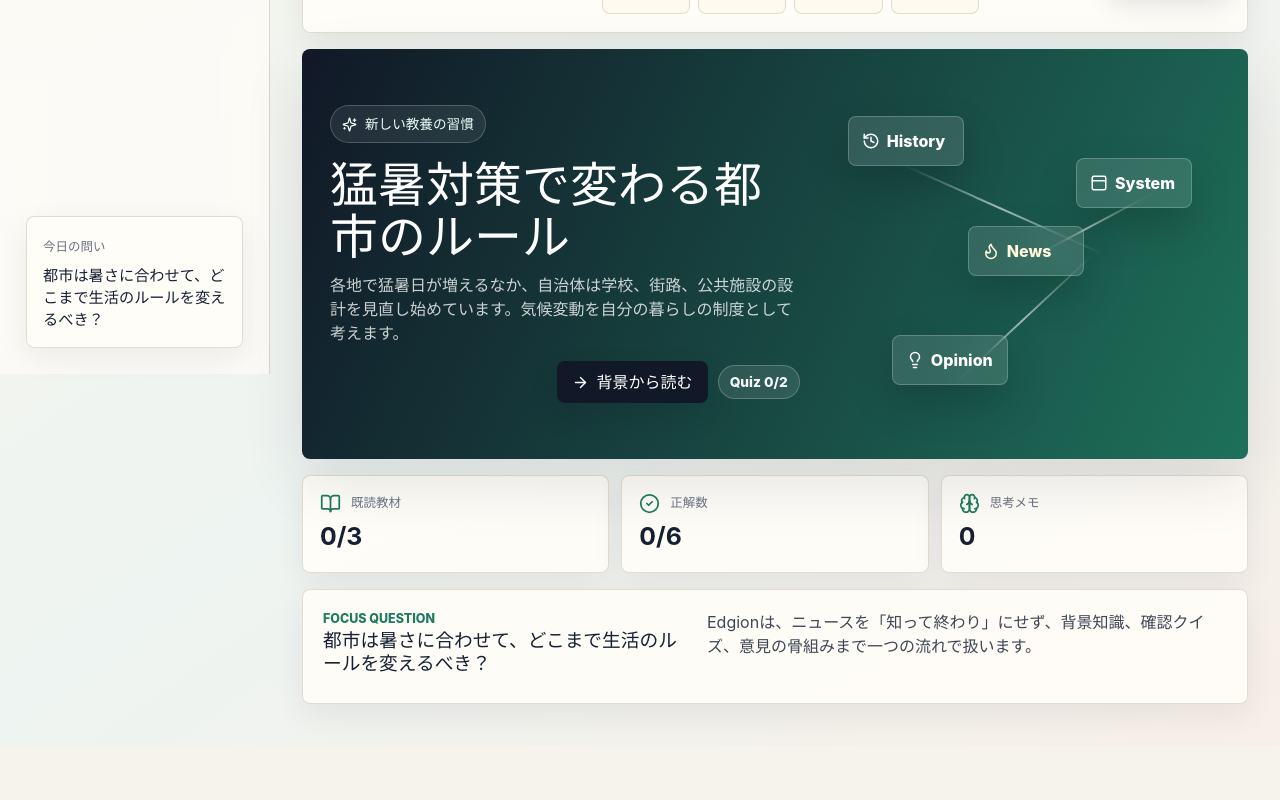
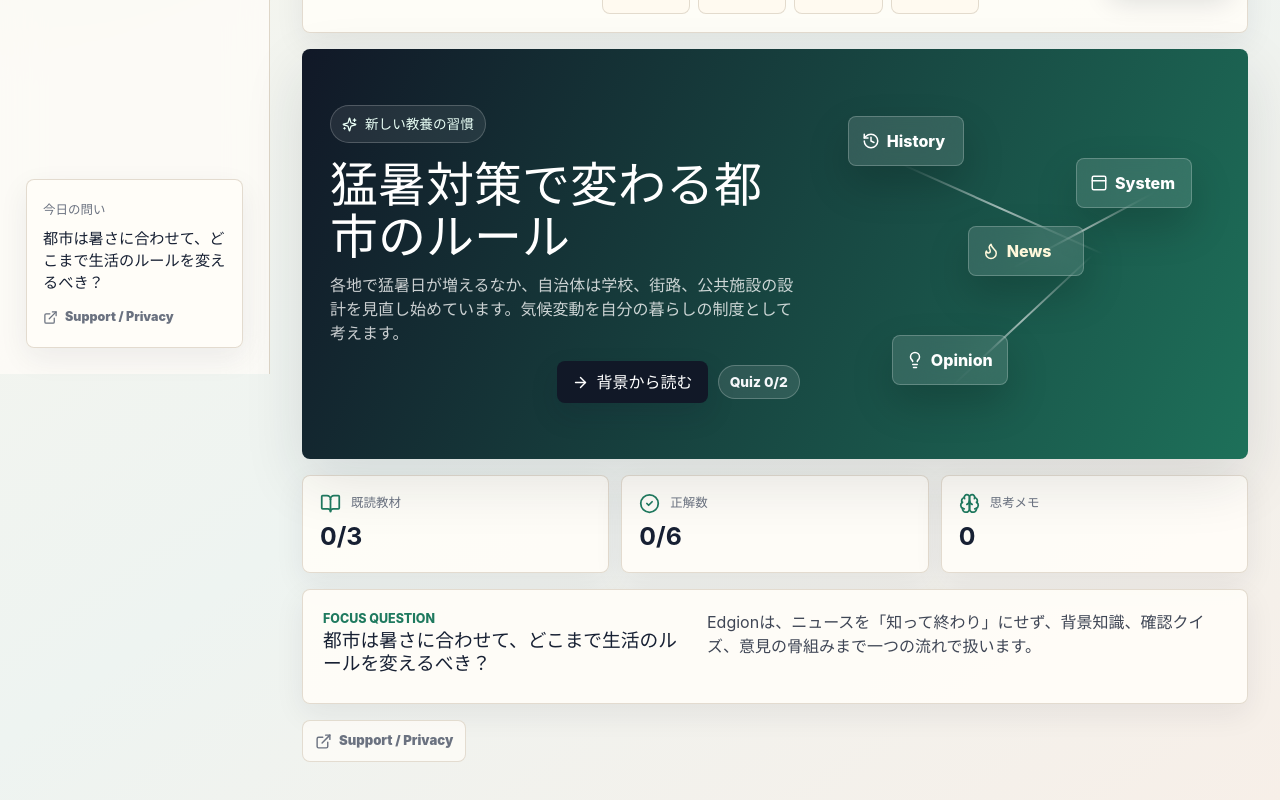
Before and after one commit to Kei-0928/Edgion, a React (Vite) app: page / in a window 1280 px wide. Shown: the part 426-1226 px from the top of the page. Before the commit the page ends 1172 px from the top, so only its background shows below. Built offline with nearby package versions, Linux system fonts and the light colour scheme.

Commit message:
Link support privacy page in app

```diff
--- a/src/main.tsx
+++ b/src/main.tsx
@@ -63,6 +63,8 @@ const navItems: NavigationItem[] = [
   { id: "tree", label: "Tree", icon: Brain },
   { id: "progress", label: "Progress", icon: Trophy },
 ];
+
+const supportUrl = `${import.meta.env.BASE_URL}support.html`;
 
 const sectionIcons = {
   history: History,
@@ -228,6 +230,10 @@ function App() {
         <div className="sidebar-card">
           <span>今日の問い</span>
           <strong>{selectedModule.leadQuestion}</strong>
+          <a className="support-link" href={supportUrl}>
+            <ExternalLink size={15} />
+            <span>Support / Privacy</span>
+          </a>
         </div>
       </aside>
 
@@ -263,6 +269,7 @@ function App() {
             selectedModule={selectedModule}
             selectedProgress={selectedProgress}
             showOnboarding={showOnboarding}
+            supportUrl={supportUrl}
             stats={stats}
             onDismissOnboarding={completeOnboarding}
             onStart={() => setActiveView("learn")}
@@ -380,6 +387,7 @@ function HomeView({
   selectedModule,
   selectedProgress,
   showOnboarding,
+  supportUrl,
   stats,
   onDismissOnboarding,
   onStart,
@@ -387,6 +395,7 @@ function HomeView({
   selectedModule: NewsModule;
   selectedProgress: ModuleProgress;
   showOnboarding: boolean;
+  supportUrl: string;
   stats: { readCount: number; quizCorrect: number; quizTotal: number; thoughtCount: number };
   onDismissOnboarding: () => void;
   onStart: () => void;
@@ -494,6 +503,11 @@ function HomeView({
           Edgionは、ニュースを「知って終わり」にせず、背景知識、確認クイズ、意見の骨組みまで一つの流れで扱います。
         </p>
       </div>
+
+      <a className="support-strip" href={supportUrl}>
+        <ExternalLink size={17} />
+        <span>Support / Privacy</span>
+      </a>
     </section>
   );
 }
--- a/src/styles.css
+++ b/src/styles.css
@@ -169,6 +169,34 @@ button {
   margin-top: 8px;
   font-size: 0.95rem;
   line-height: 1.45;
+}
+
+.support-link,
+.support-strip {
+  display: inline-flex;
+  gap: 7px;
+  align-items: center;
+  color: var(--muted);
+  text-decoration: none;
+  font-size: 0.82rem;
+  font-weight: 900;
+}
+
+.support-link {
+  margin-top: 14px;
+}
+
+.support-link:hover,
+.support-strip:hover {
+  color: var(--green-strong);
+}
+
+.support-strip {
+  width: fit-content;
+  padding: 10px 12px;
+  border: 1px solid rgb(222 214 200 / 0.84);
+  border-radius: 8px;
+  background: rgb(255 253 248 / 0.72);
 }
 
 .main {
```
Also changed, not shown: 1 other file (tests, documents, lock files or other folders).
